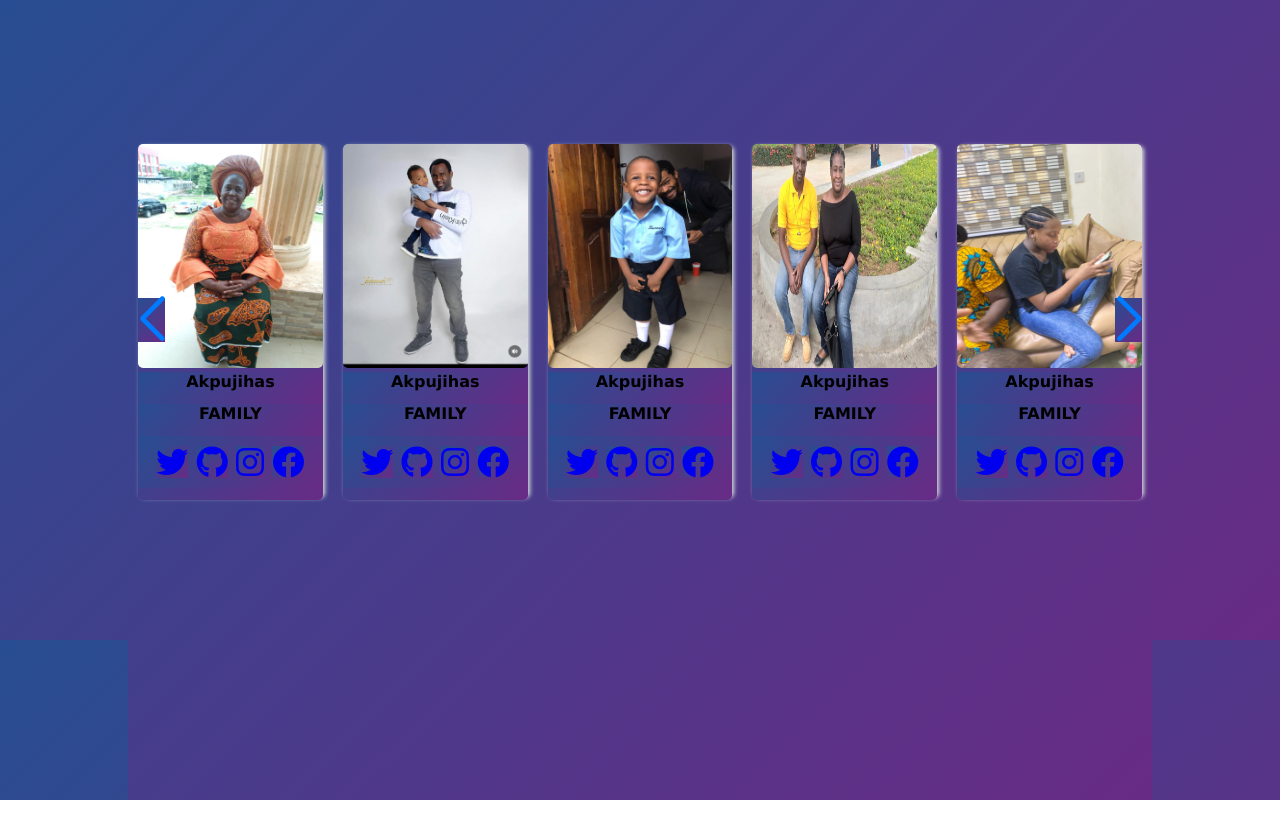
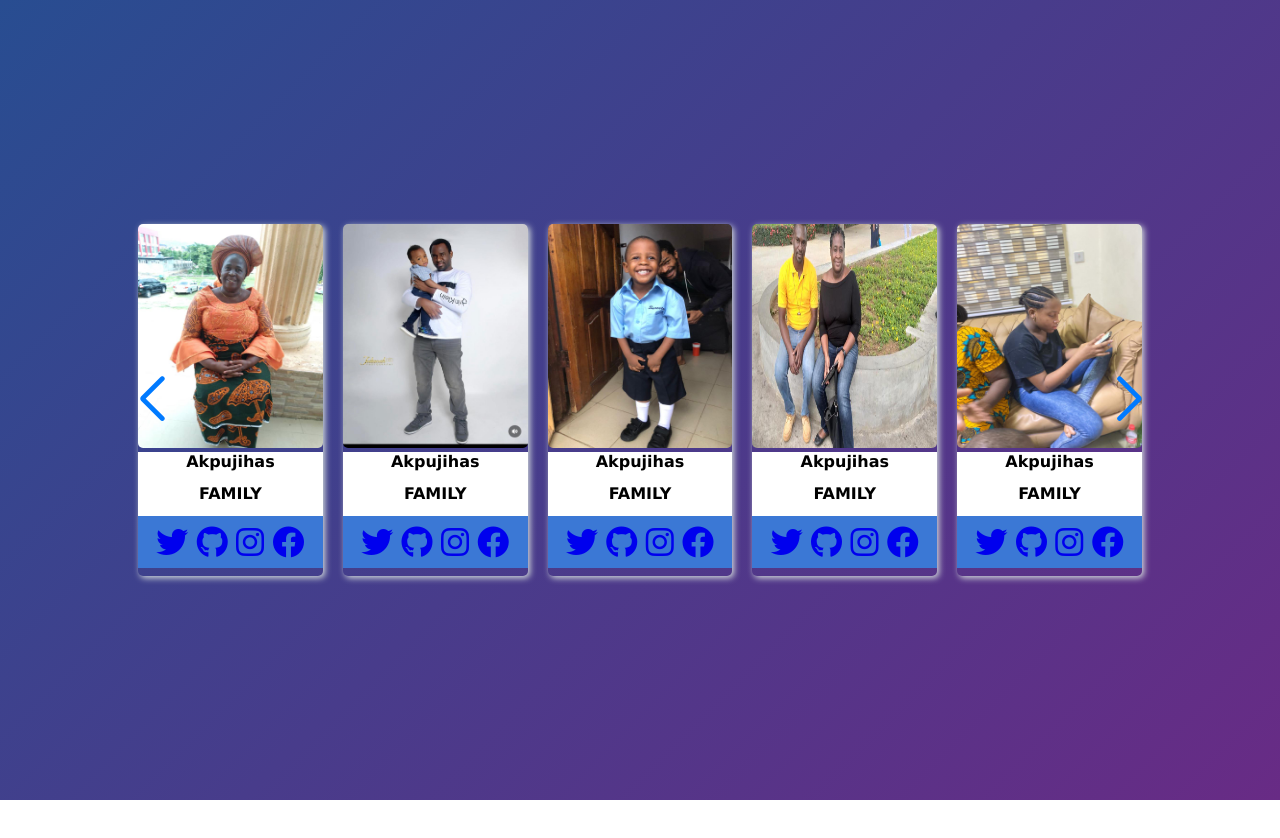
Before and after one commit to UyoOghene/greatstack-image-slider, a plain HTML site: page index.html in a window 1280 px wide. Before the commit the page ends 800 px from the top, so only its background shows below. Drawn offline with nearby package versions, Linux system fonts and the light colour scheme.

Commit message:
march 07

```diff
--- a/style.css
+++ b/style.css
@@ -3,14 +3,14 @@
     padding: 0;
     font-family: 'Lucida Sans', 'Lucida Sans Regular', 'Lucida Grande', 'Lucida Sans Unicode', Geneva, Verdana, sans-serif;
     font-weight: bold;
-    background: linear-gradient( 135deg, #284d91,#682b85);
-    ;
     /* box-sizing: border-box; */
 }
+
 .container {
     width: 100%;
-    height: 80vh;
+    height: 100vh;
     display: flex;
+    background: linear-gradient( 135deg, #284d91,#682b85);
     justify-content: center;
     align-items: center;
 
@@ -35,11 +35,11 @@
     text-align: center;
     justify-content: center;
     align-items: center;
-    box-shadow: 2px 2px 4px rgb(213, 221, 220);
+    box-shadow: 2px 2px 6px rgb(213, 221, 220);
   }
 
   .slidebox:hover {
-    transform: translateY(-10px);
+    transform: translateY(-15px);
 
   }
 
@@ -51,10 +51,9 @@
 
       .gtxt{
         margin: 0;
-        /* border: 2px solid black; */
         border-radius: 5px;
         height:8rem;
-        background-color: #b6c2d3;
+        background-color: ;
     }
 
 
@@ -68,12 +67,12 @@
     .name {
         height:2em ;
         text-align: center;
-        background-color: #dbd3d7;
+        background-color: white;
     }
 
     .title{
         text-align: center;
-        background-color: #faf5f8 ;
+        background-color: white ;
         height:2em ;
         margin: 0;
     }
@@ -168,76 +167,3 @@
 
 
     }
-
-    /* Mobile
-@media (max-width:500px) {
-    .gbox  {
-        width: 14em;
-        height: 20em;
-    }
-
-    .games{
-        display: grid;
-        grid-template-columns: 1fr ;
-        justify-items: center;
-        align-items: center;
-
-    }
-
-} */
-
-
-
-/* .games {
-    margin-top: 20px;
-    display: grid;
-    grid-template-columns: 1fr 1fr 1fr;
-    column-gap: 1em;
-    row-gap: 1em;
-    justify-items: center;
-    align-items: center;
-  } */
-
-  /* .gbox{
-    height: 30rem;
-    width: 23em ;
-    border-radius: 5px;
-    text-align: center;
-    justify-content: center;
-    align-items: center;
-    transition: transform 0.3s ease;
-  }
-  .gbox:hover {
-    transform: translateY(-5px);
-
-  }
-  .gametxt {
-    display: flex;
-    justify-content: center;
-  }
-
-  .gtxt h3 {
-    color:white ;
-  }
-  .gtul {
-    display: flex;
-    justify-content: center;
-    align-items: center;
-  }
-
-  .gbox li{
-    list-style-type: none;
-    border-radius:5px ;
-    background-color: #bbb;
-    margin: 2px;
-    padding: 5px;
-    color: white;
-  }
-
-  .games img{
-    height: 40%;
-    width: 100%;
-    border-radius: 5px;
-  }
-
- */
```
Also changed, not shown: index.html (line endings or trailing spaces).
